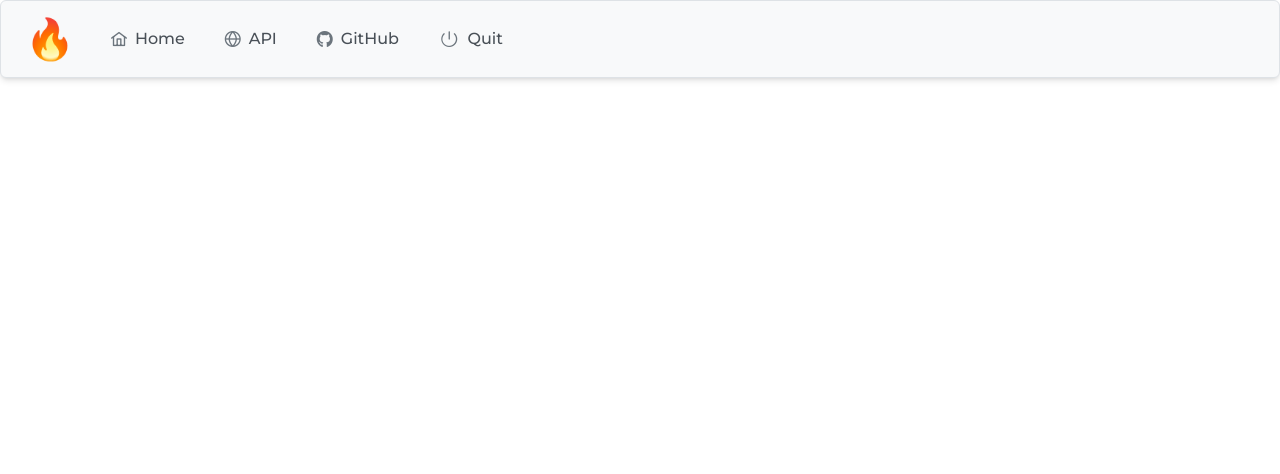
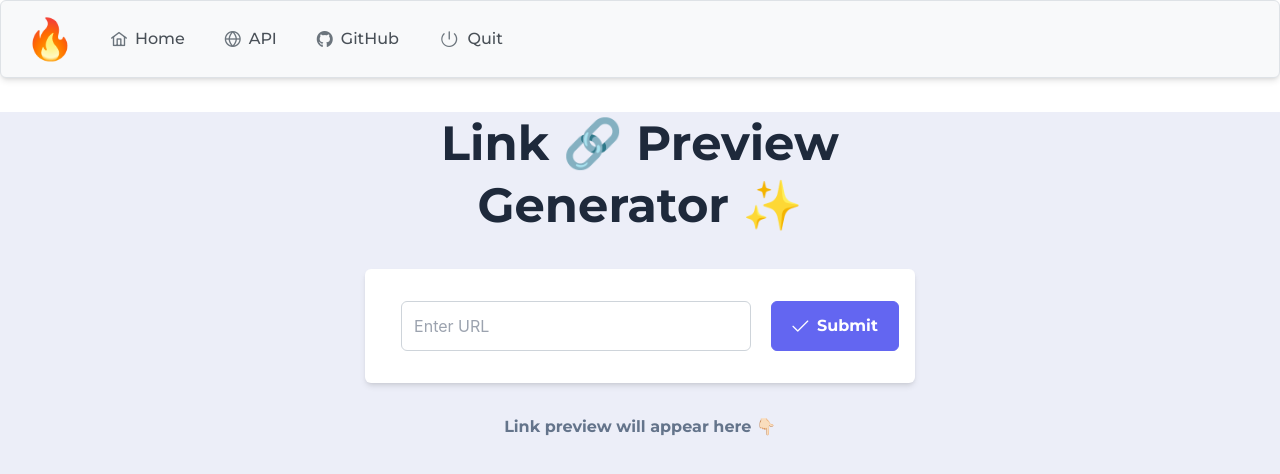
Before and after one commit to rohitdhas/link-preview-generator, a Next.js app: page / in a window 1280 px wide. Shown: the top 474 px of the page. Built offline with nearby package versions, Linux system fonts and the light colour scheme.

Commit message:
link preview working 🚀

```diff
--- a/pages/index.js
+++ b/pages/index.js
@@ -1,12 +1,55 @@
 import Head from "next/head";
+import Navbar from "../components/navbar";
+import { InputText } from "primereact/inputtext";
 import { Button } from "primereact/button";
-import Navbar from "../components/navbar";
+import { Toast } from "primereact/toast";
+import Tabs from "../components/tabs";
+import { useState, useRef } from "react";
 
 import "primereact/resources/themes/lara-light-indigo/theme.css";
 import "primereact/resources/primereact.min.css";
 import "primeicons/primeicons.css";
 
 export default function Home() {
+  const [url, setURL] = useState("");
+  const [data, setData] = useState();
+  const [isLoading, setIsLoading] = useState(false);
+  const toastRef = useRef();
+
+  const submit = async () => {
+    if (!url) {
+      toastRef.current.show({
+        severity: "info",
+        summary: "Please provide URL",
+      });
+      return;
+    }
+    setIsLoading(true);
+    try {
+      const res = await fetch(`/api/getPreview?url=${url}`);
+      const data = await res.json();
+      setIsLoading(false);
+
+      if (data.error) {
+        toastRef.current.show({
+          severity: "error",
+          summary: "Invalid URL",
+          detail: "Please enter a valid URL!",
+        });
+      } else {
+        setData(data);
+      }
+    } catch (err) {
+      setIsLoading(false);
+      toastRef.current.show({
+        severity: "error",
+        summary: "Error Message",
+        detail: "Preview not available!",
+      });
+      console.log(err);
+    }
+  };
+
   return (
     <div>
       <Head>
@@ -14,8 +57,33 @@
         <meta name="description" content="Generated by create next app" />
         <link rel="icon" href="/favicon.ico" />
       </Head>
-      <body>
+      <body className="bg-[rgb(236,238,248)] h-screen">
         <Navbar />
+        <Toast ref={toastRef} />
+        <div className="mt-[7rem]">
+          <h1 className="text-3xl lg:text-5xl text-slate-800 font-bold text-center !leading-[1.3]">
+            Link 🔗 Preview <br /> Generator ✨
+          </h1>
+          <div className="flex flex-col lg:flex-row justify-center align items-center my-8 bg-white p-4 rounded-md w-min mx-auto shadow-md">
+            <InputText
+              value={url}
+              onChange={(e) => setURL(e.target.value)}
+              placeholder="Enter URL"
+              className="w-auto lg:w-[350px] !mx-5 !my-4 lg:my-0"
+            />
+            <Button
+              loading={isLoading}
+              onClick={submit}
+              label={`${isLoading ? "Generating ⌛" : "Submit"}`}
+              icon="pi pi-check"
+              className={`${isLoading ? "w-[200px]" : ""}`}
+            />
+          </div>
+          <p className="text-center font-bold text-slate-500">
+            Link preview will appear here 👇🏻
+          </p>
+          {data ? <Tabs data={data} /> : <></>}
+        </div>
       </body>
     </div>
   );
```
